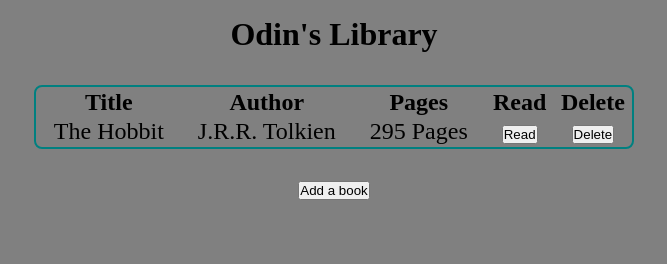
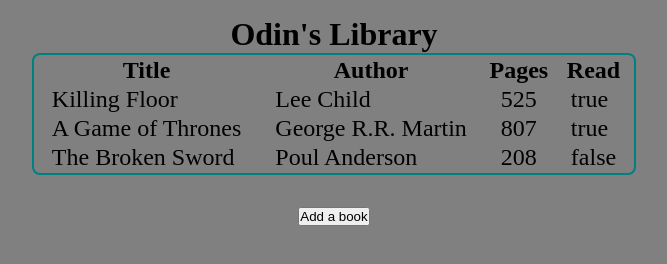
Before and after one commit to RichardENeumann/odin-library, a plain HTML site: page index.html in a window 1280 px wide. Shown: the whole page, without its empty margins (306-973 px from the left). Drawn offline with Linux system fonts and the light colour scheme.

Commit message:
Implement drawLibrary function

```diff
--- a/base.css
+++ b/base.css
@@ -7,9 +7,14 @@ body {
     display: flex;
     flex-direction: column;
     align-items: center;
-    gap: 2rem;
     background-color: gray;
     font-size: 24px;
+}
+main {
+    display: flex;
+    flex-direction: column;
+    align-items: center;
+    gap: 2rem;
 }
 header {
     font-size: 2rem;
@@ -21,5 +26,4 @@ table {
 }
 td {
     padding: 0 1rem;
-    text-align: center;
 }
--- a/index.html
+++ b/index.html
@@ -9,22 +9,20 @@
 </head>
 <body>
     <header>Odin's Library</header>
-    <table id="libTable">
+    <main>
+        <table>
+            <thead>
                 <tr>
                     <th>Title</th>
                     <th>Author</th>
                     <th>Pages</th>
                     <th>Read</th>
-            <th>Delete</th>
                 </tr>
-        <tr>
-            <td>The Hobbit</td>
-            <td>J.R.R. Tolkien</td>
-            <td>295 Pages</td>
-            <td><button id="toggle-00" onclick="">Read</button></td>
-            <td><button id="delete-00" onclick="">Delete</button></td>
-        </tr>
+            </thead>
+            <tbody id="libTable">
+            </tbody>
         </table>
         <button id="createNew">Add a book</button>
+    </main>
 </body>
 </html>
--- a/main.js
+++ b/main.js
@@ -14,3 +14,28 @@ function Book(title, author, pages, haveRead) {
 function addBookToLibrary(title, author, pages, haveRead) {
     myLibrary[myLibrary.length] = new Book(title, author, pages, haveRead);
 }
+
+addBookToLibrary("Killing Floor", "Lee Child", 525, true);
+addBookToLibrary("A Game of Thrones", "George R.R. Martin", 807, true);
+addBookToLibrary("The Broken Sword", "Poul Anderson", 208, false);
+
+function drawLibrary() {
+    myLibrary.forEach(function (item) {
+        let tr = document.createElement("tr");
+        let title = document.createElement("td");
+            title.innerText = item.title;
+            tr.appendChild(title);
+        let author = document.createElement("td");
+            author.innerText = item.author;
+            tr.appendChild(author);
+        let pages = document.createElement("td");
+            pages.innerText = item.pages;
+            tr.appendChild(pages);
+        let haveRead = document.createElement("td");
+            haveRead.innerText = item.haveRead;
+            tr.appendChild(haveRead);
+        document.getElementById("libTable").appendChild(tr);
+    });
+}
+
+drawLibrary();
```
Lines whose indentation alone changed are shown as unchanged.
